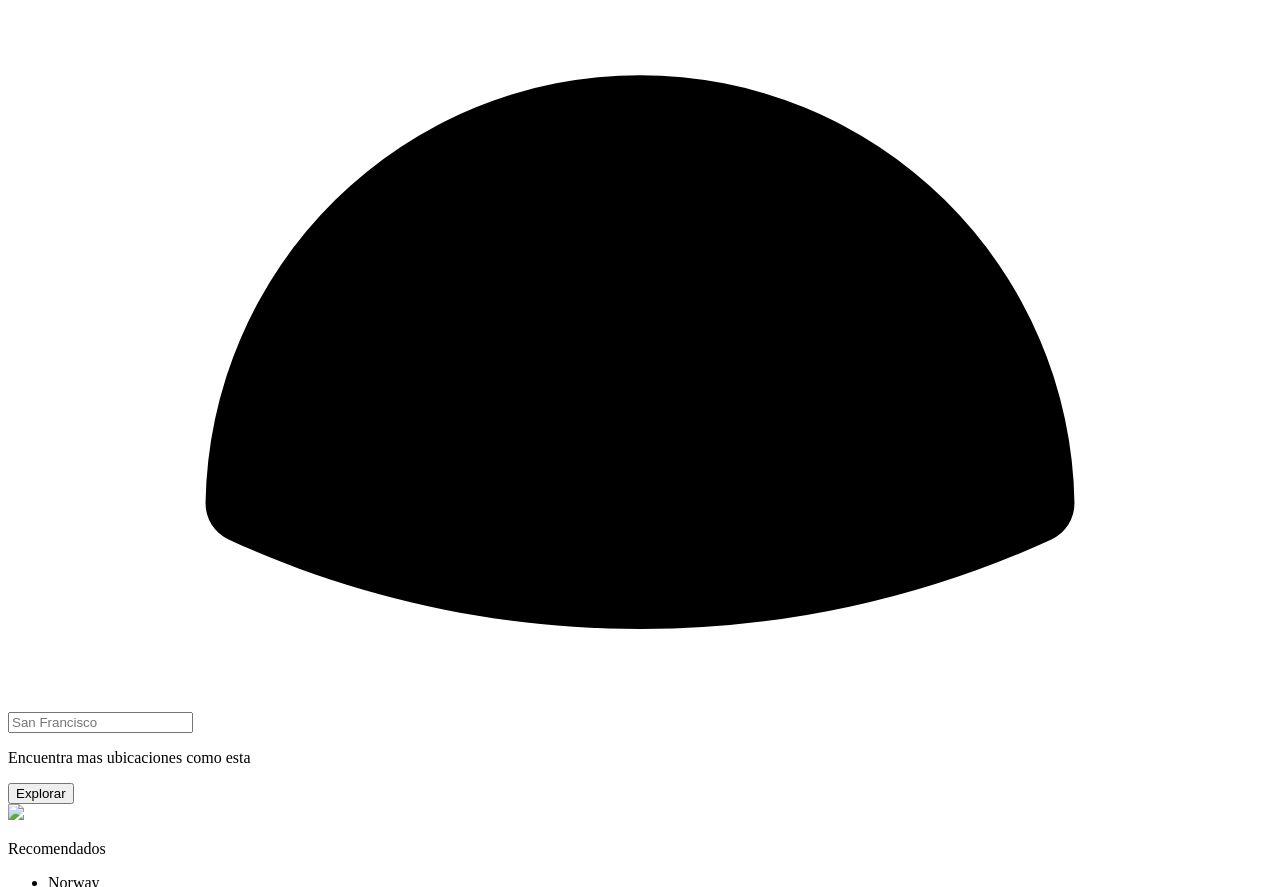
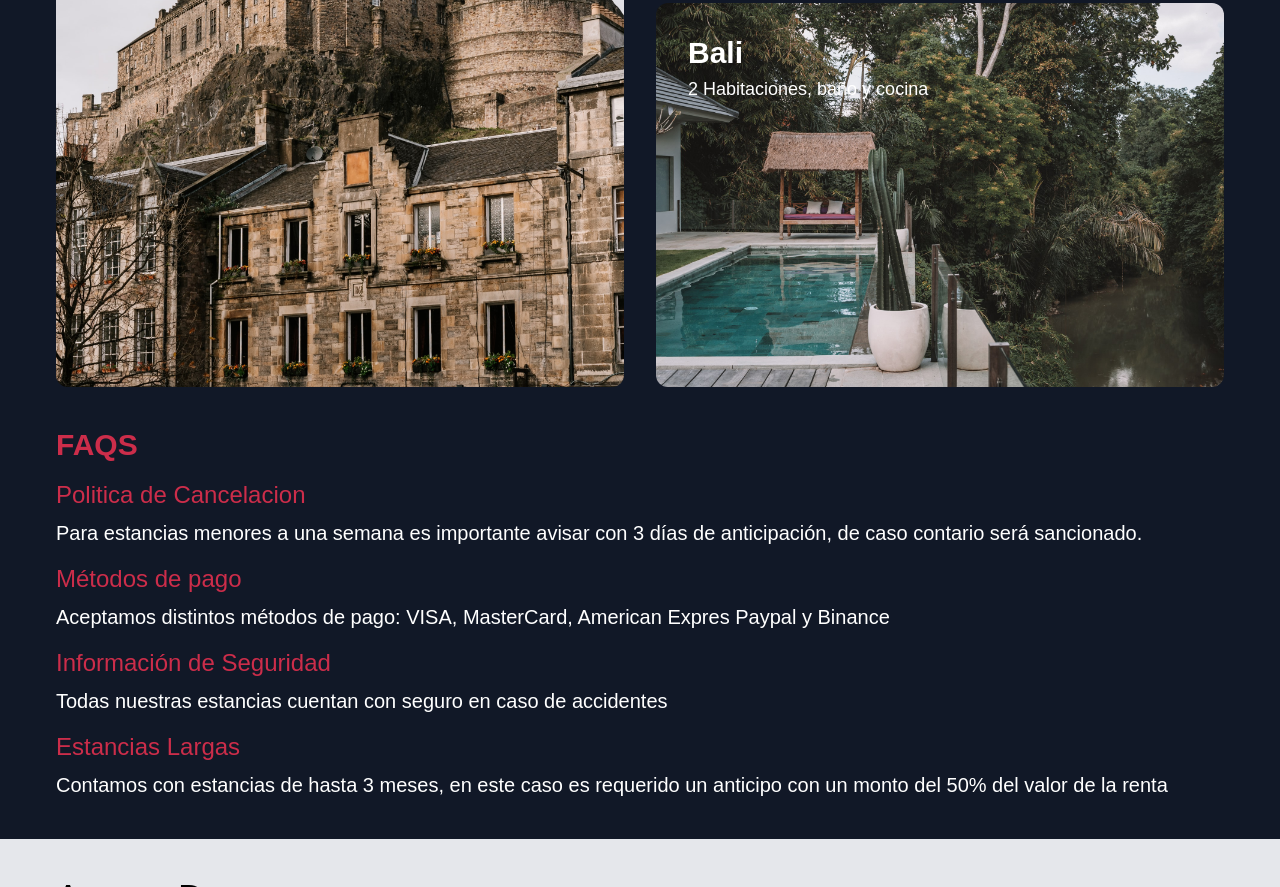
Before and after one commit to LeojAnidem/Platzi-Travel, a website: page index.html in a window 1280 px wide. Shown: the part 1913-2800 px from the top of the page. Drawn offline with Linux system fonts and the light colour scheme; the site is published under a folder, as on GitHub Pages, so addresses that start at the root find nothing.

Commit message:
Algunas correciones

```diff
--- a/index.html
+++ b/index.html
@@ -4,7 +4,7 @@
     <meta charset="UTF-8">
     <meta http-equiv="X-UA-Compatible" content="IE=edge">
     <meta name="viewport" content="width=device-width, initial-scale=1.0">
-    <link rel="stylesheet" href="/public/css/tailwind.css">
+    <link rel="stylesheet" href="./public/css/tailwind.css">
     <title>Platzi Travel | Landing</title>
 
     <!-- Fonts -->
@@ -139,7 +139,7 @@
           <div class="w-full h-full lg:h-full lg:bg-sanFranciscoDesktop lg:bg-cover lg:bg-center">
             <img
               class="lg:hidden"
-              src="/public/img/sanFrancisco.jpg"
+              src="./public/img/sanFrancisco.jpg"
             >
           </div>
         </div>
```
